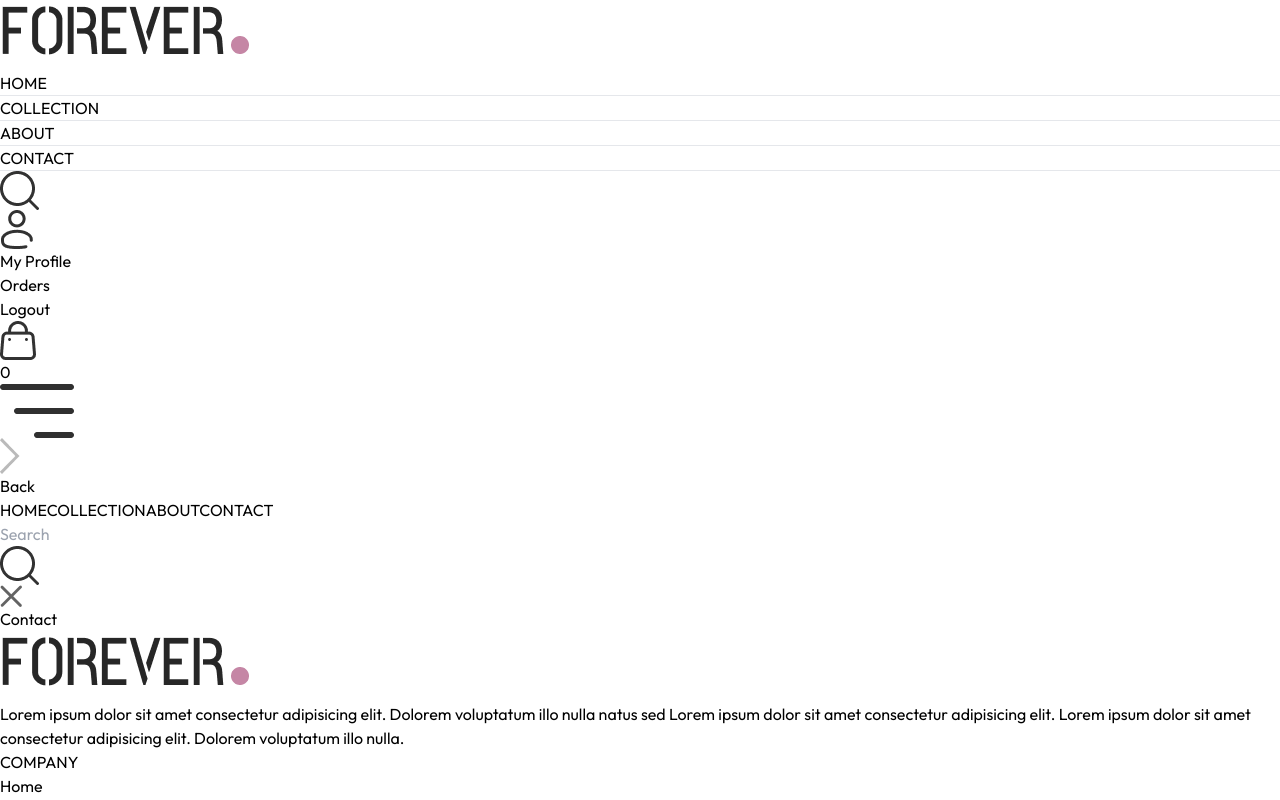
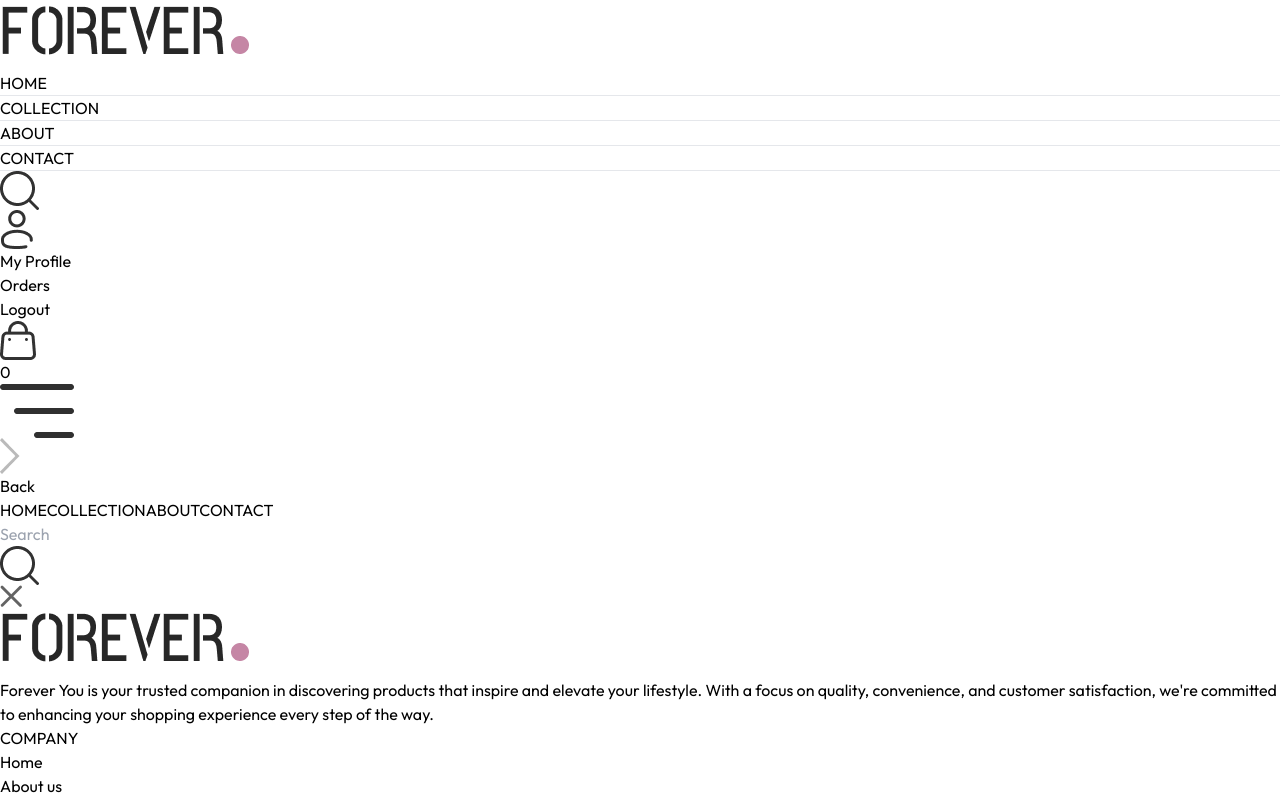
Before and after one commit to omsaini-1441/Forever-you, a React (Vite) app in the folder Client/: page /contact in a window 1280 px wide. Shown: the top 800 px of the page. Built offline with nearby package versions, Linux system fonts and the light colour scheme.

Commit message:
Footer content fix

```diff
--- a/Client/src/Components/Footer.jsx
+++ b/Client/src/Components/Footer.jsx
@@ -8,7 +8,7 @@ const Footer = () => {
             <div>
                 <img src={assets.logo} className='mb-5 w-32 ' alt="" />
                 <p className='w-full md:w-2/3 text-gray-600 ' >
-                    Lorem ipsum dolor sit amet consectetur adipisicing elit. Dolorem voluptatum illo nulla natus sed Lorem ipsum dolor sit amet consectetur adipisicing elit. Lorem ipsum dolor sit amet consectetur adipisicing elit. Dolorem voluptatum illo nulla.
+                Forever You is your trusted companion in discovering products that inspire and elevate your lifestyle. With a focus on quality, convenience, and customer satisfaction, we're committed to enhancing your shopping experience every step of the way.
                 </p>
             </div>
 
--- a/Client/src/Pages/Contact.jsx
+++ b/Client/src/Pages/Contact.jsx
@@ -2,7 +2,9 @@ import React from 'react'
 
 const Contact = () => {
   return (
-    <div>Contact</div>
+    <div>
+
+    </div>
   )
 }
 
```
